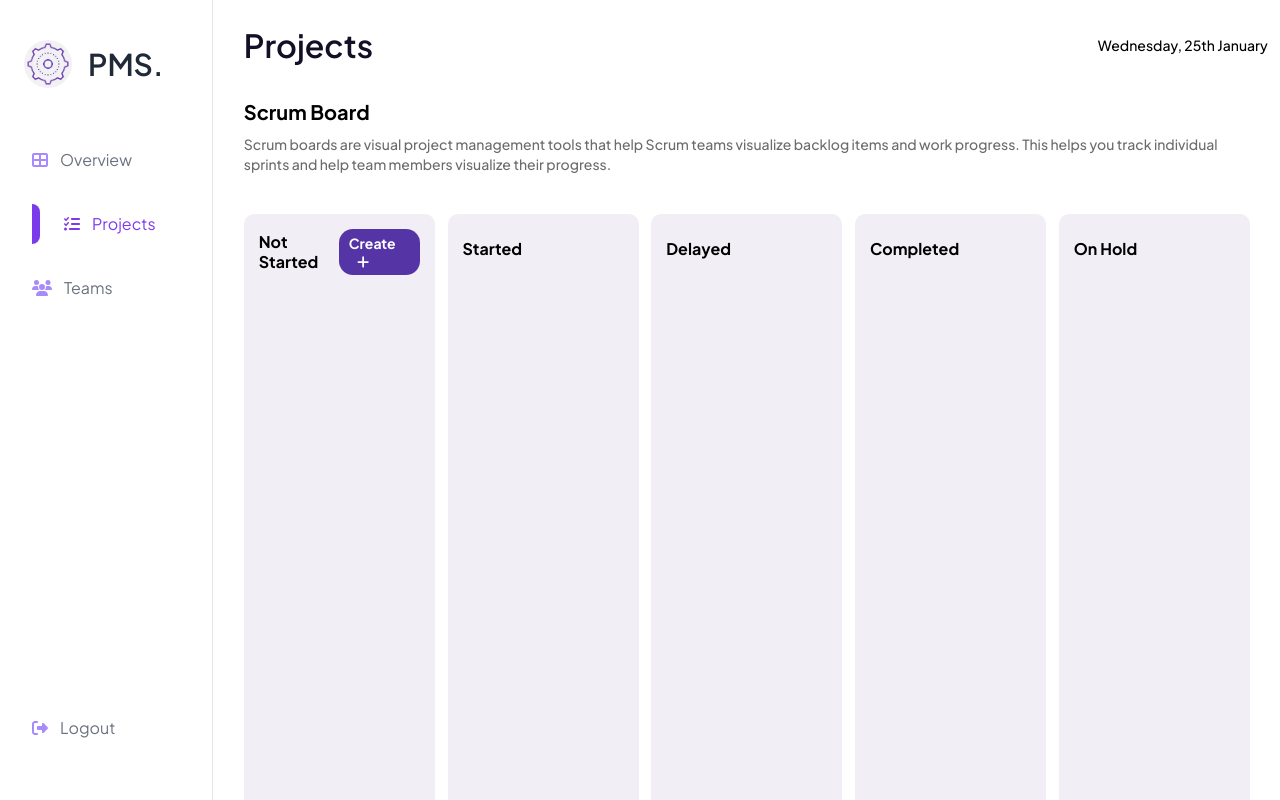
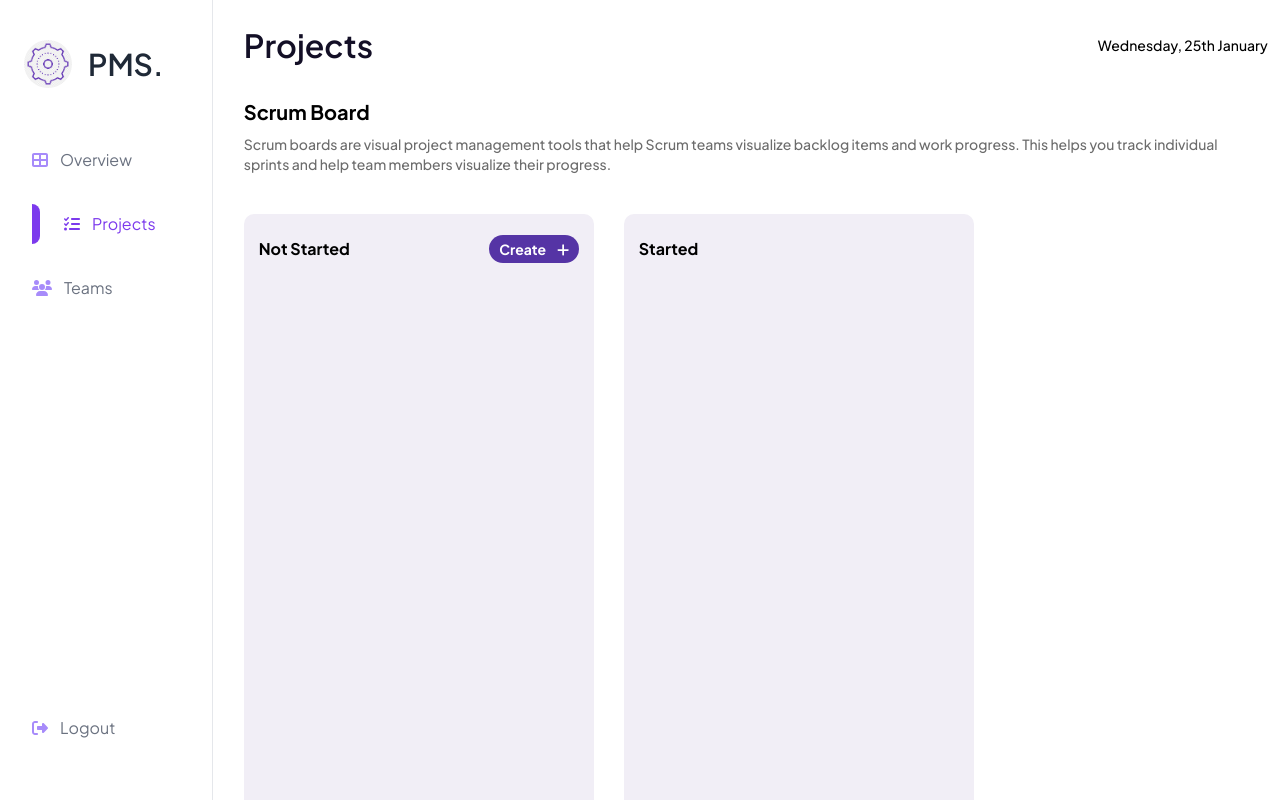
Before and after one commit to Kaykeks1/pms-ui, a Next.js app: page /projects in a window 1280 px wide. Shown: the top 800 px of the page. Built offline with nearby package versions, Linux system fonts and the light colour scheme; sample sign-in values are in the browser's storage.

Commit message:
added hover effect to project items

```diff
--- a/pages/projects/index.tsx
+++ b/pages/projects/index.tsx
@@ -173,6 +173,7 @@ const Projects = () => {
                   <FontAwesomeIcon icon={faSave} className='cursor-pointer text-green ml-2' onClick={createProject} />
                 </div>
             }
+            <div className={styles["list-body"]}>
             {
               item.items.map((project, key2) => (
                 <div onClick={() => openModal(project.id)} key={key2} className={styles["list-item"]} draggable onDrag={(event) => onDrag(event, project, item.title)}>
@@ -195,6 +196,7 @@ const Projects = () => {
                 </div>
               ))
             }
+            </div>
           </div>
           ))
         }
--- a/styles/projects.module.css
+++ b/styles/projects.module.css
@@ -15,7 +15,7 @@
 
 .projects-container {
     display: flex;
-    justify-content: space-between;
+    gap: 30px;
     flex-wrap: wrap;
     margin-top: 40px;
 }
@@ -24,8 +24,8 @@
     display: flex;
     flex-direction: column;
     background: #F1EEF6;
-    height: 800px;
-    width: 19%;
+    height: 700px;
+    width: 350px;
     border-radius: 10px;
     margin-bottom: 10px;
     padding: 15px;
@@ -74,14 +74,31 @@
     padding: 0 10px;
 }
 
+.list-body {
+    display: flex;
+    flex-direction: column;
+    align-items: center;
+}
+
 .list-item {
     min-height: 150px;
-    width: 100%;
+    width: 96%;
     background-color: white;
     border-radius: 10px;
     padding: 15px;
     margin: 10px 0;
     cursor: pointer;
+    -webkit-transition: min-height 0.5s;
+    transition: 1.5s;
+    display: flex;
+    flex-direction: column;
+    justify-content: space-between;
+}
+
+.list-item:hover {
+    box-shadow: inset 700px 0 0 0 #d2ccff;
+    min-height: 170px;
+    width: 100%;
 }
 
 .list-item-head {
```
